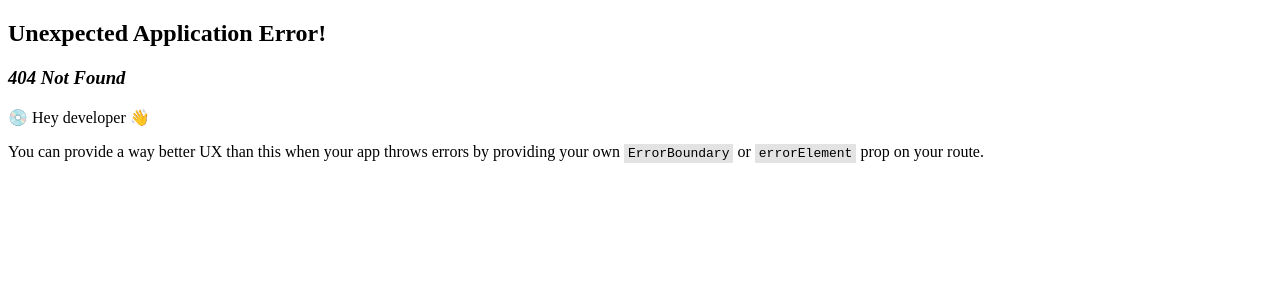
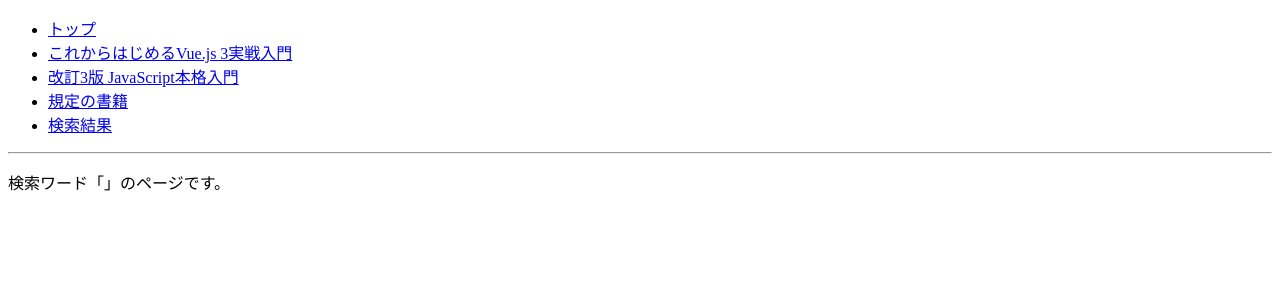
Before and after one commit to gusutaharu/React-b-Practice, a React (Create React App) app: page /search in a window 1280 px wide. Before the commit this address had no page. Shown: the top 300 px of the page. Built offline with nearby package versions, Linux system fonts and the light colour scheme; the HTML template or start-up script is replaced by a standard one.

Commit message:
省略、可変長

```diff
--- a/src/chap08/BookPage.js
+++ b/src/chap08/BookPage.js
@@ -2,9 +2,9 @@
 import { useParams } from 'react-router-dom'
 
 const BookPage = () => {
-  const pararms = useParams();
+  const { isbn = '978-4-8156-0182-9'} = useParams();
   return (
-    <p>ISBNNコード「{pararms.isbn}」のページです。</p>
+    <p>ISBNNコード「{isbn}」のページです。</p>
   )
 }
 
--- a/src/chap08/RouterParam.js
+++ b/src/chap08/RouterParam.js
@@ -10,6 +10,8 @@
         これからはじめるVue.js 3実戦入門</NavLink></li>
         <li><NavLink to="/book/978-4-297-13288-0">
         改訂3版 JavaScript本格入門</NavLink></li>
+        <li><NavLink to="/book" end>規定の書籍</NavLink></li>
+        <li><NavLink to="/search/react/router/remix">検索結果</NavLink></li>
       </ul>
       <hr />
       <Outlet />
--- /dev/null
+++ b/src/chap08/SearchPage.js
@@ -0,0 +1,11 @@
+import React from 'react'
+import { useParams } from 'react-router-dom'
+
+const SearchPage = () => {
+  const { '*' : keywords } = useParams();
+  return (
+    <p>検索ワード「{keywords}」のページです。</p>
+  )
+}
+
+export default SearchPage
--- a/src/chap08/routesParam.js
+++ b/src/chap08/routesParam.js
@@ -3,12 +3,14 @@
 import RouterParam from './RouterParam'
 import ToPage from './ToPage'
 import BookPage from './BookPage'
+import SearchPage from './SearchPage'
 
 const routesParam = createBrowserRouter(
   createRoutesFromElements(
     <Route element={<RouterParam />}>
       <Route path='/' element={<ToPage />} />
-      <Route path='/book/:isbn' element={<BookPage />} />
+      <Route path='/book/:isbn?' element={<BookPage />} />
+      <Route path='/search/*' element={<SearchPage />}/>
     </Route>
   )
 )
```
